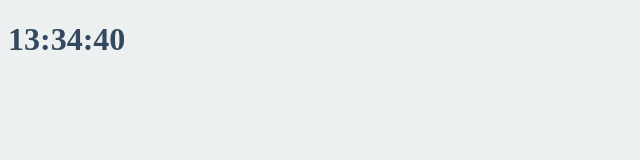
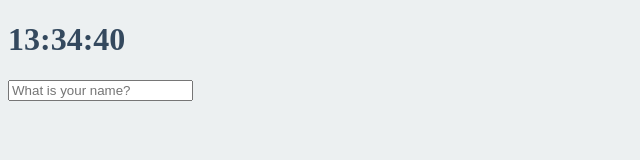
Before and after one commit to yhhyunn/vJavascript-clone, a plain HTML site: page index.html in a window 1280 px wide. Shown: the whole page, without its empty margins (0-640 px from the left). Drawn offline with Linux system fonts and the light colour scheme.

Commit message:
Hide/Show Form, Greeting Display
using localStorage, HTML-JS Object Method.

```diff
--- /dev/null
+++ b/greeting.js
@@ -0,0 +1,56 @@
+// QuerySelector All
+// QuerySelector는 처음 나오는 하나의 이름만 매칭
+
+// Find Tag, Class name and  HTML-JS Link, make Object
+const form = document.querySelector(".js-form"),
+  input = form.querySelector("input"),
+  greeting = document.querySelector(".js-greetings");
+
+// Local Storage Name
+const USER_LS = "currentUser";
+
+// Class name
+const SHOWING_CN = "showing";
+
+function saveName(text) {
+  localStorage.setItem(USER_LS, text);
+}
+
+function handleSubmit(event) {
+  // Enter not working(event prevented)
+  event.preventDefault();
+  const currentValue = input.value;
+  paintGreeting(currentValue);
+  saveName(currentValue);
+}
+
+function askForName() {
+  form.classList.add(SHOWING_CN);
+  form.addEventListener("submit", handleSubmit);
+}
+
+function paintGreeting(text) {
+  // Remove Form
+  form.classList.remove(SHOWING_CN);
+  // Add Greeting String
+  greeting.classList.add(SHOWING_CN);
+  greeting.innerText = `Hello ${text}`;
+}
+
+function loadName() {
+  // USER_LS Key를 가진 Value를 가져와서 variable currentUser에 저장
+  const currentUser = localStorage.getItem(USER_LS);
+  if (currentUser === null) {
+    //  She is not
+    askForName();
+  } else {
+    //  She is
+    paintGreeting(currentUser);
+  }
+}
+
+function init() {
+  loadName();
+}
+
+init();
--- a/index.css
+++ b/index.css
@@ -8,9 +8,18 @@ body {
 
 h1 {
   color: #34495e;
-  transition: color 0.55s ease-in-out;
+  /* transition: color 0.55s ease-in-out; */
 }
 
 .clicked {
   color: #7f8c8d;
 }
+
+.form,
+.greetings {
+  display: none;
+}
+
+.showing {
+  display: block;
+}
--- a/index.html
+++ b/index.html
@@ -8,6 +8,11 @@
     <div class="js-clock">
       <h1 class="js-title">00:00</h1>
     </div>
+    <form class="js-form form">
+      <input type="text" placeholder="What is your name?" />
+    </form>
+    <h4 class="js-greetings greetings"></h4>
     <script src="clock.js"></script>
+    <script src="greeting.js"></script>
   </body>
 </html>
```
